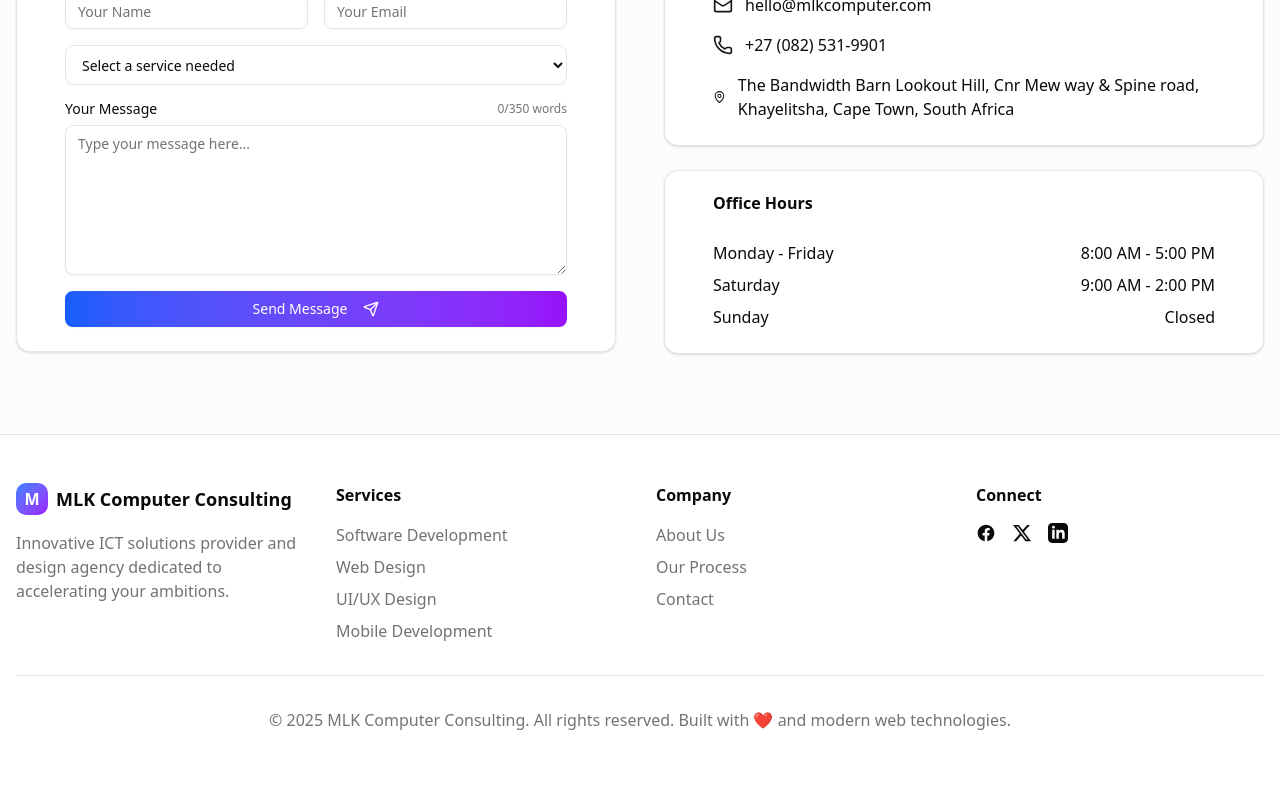
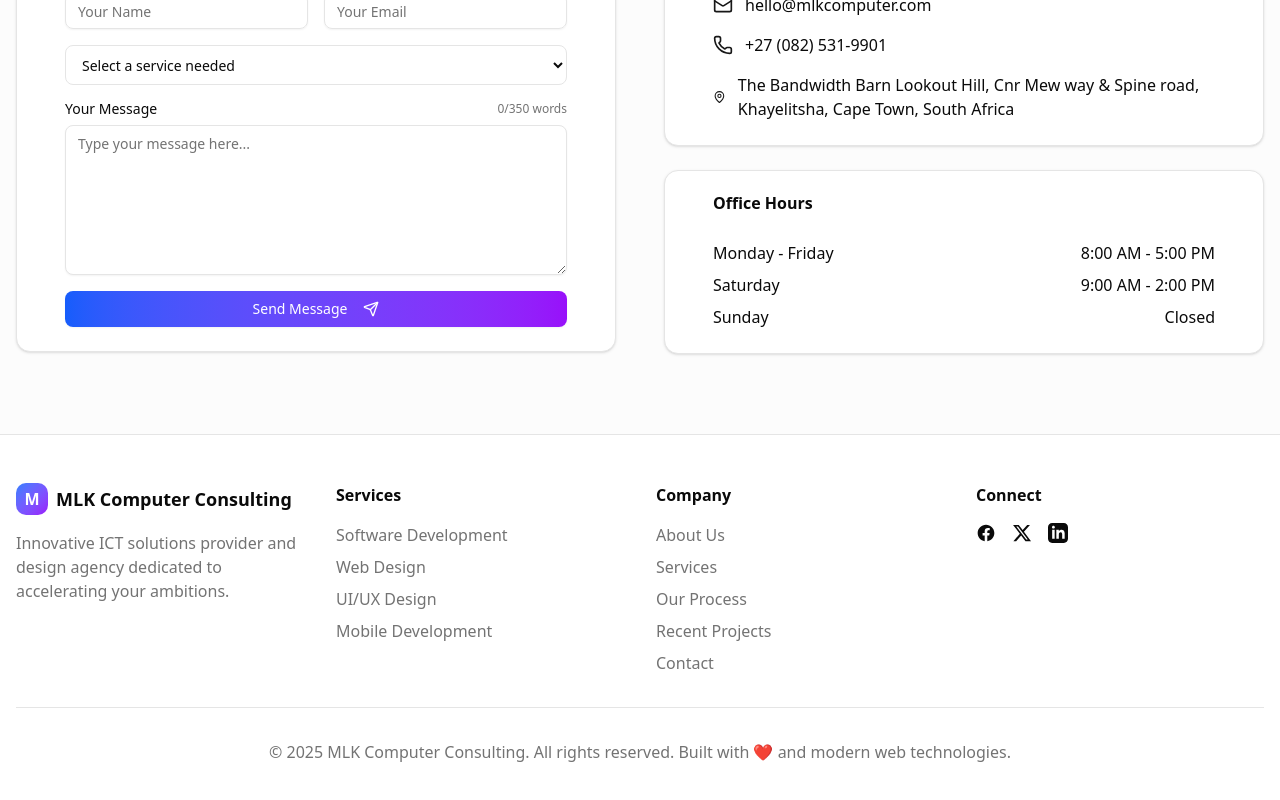
Before and after one commit to ZolileN/mlkcomputerconsulting, a React (Vite) app: page / in a window 1280 px wide. Shown: the part 5550-6350 px from the top of the page. Built offline with nearby package versions, Linux system fonts and the light colour scheme.

Commit message:
linked the footer to each section

```diff
--- a/src/App.jsx
+++ b/src/App.jsx
@@ -1115,9 +1115,66 @@ function App() {
             <div>
               <h4 className="font-semibold mb-4">Company</h4>
               <ul className="space-y-2 text-muted-foreground">
-                <li>About Us</li>
-                <li>Our Process</li>
-                <li>Contact</li>
+                <li>
+                  <a
+                    href="#about"
+                    onClick={(e) => {
+                      e.preventDefault();
+                      scrollToSection('about');
+                    }}
+                    className="hover:text-primary transition-colors cursor-pointer"
+                  >
+                    About Us
+                  </a>
+                </li>
+                <li>
+                  <a
+                    href="#services"
+                    onClick={(e) => {
+                      e.preventDefault();
+                      scrollToSection('services');
+                    }}
+                    className="hover:text-primary transition-colors cursor-pointer"
+                  >
+                    Services
+                  </a>
+                </li>
+                <li>
+                  <a
+                    href="#process"
+                    onClick={(e) => {
+                      e.preventDefault();
+                      scrollToSection('process');
+                    }}
+                    className="hover:text-primary transition-colors cursor-pointer"
+                  >
+                    Our Process
+                  </a>
+                </li>
+                <li>
+                  <a
+                    href="#work"
+                    onClick={(e) => {
+                      e.preventDefault();
+                      scrollToSection('work');
+                    }}
+                    className="hover:text-primary transition-colors cursor-pointer"
+                  >
+                    Recent Projects
+                  </a>
+                </li>
+                <li>
+                  <a
+                    href="#contact"
+                    onClick={(e) => {
+                      e.preventDefault();
+                      scrollToSection('contact');
+                    }}
+                    className="hover:text-primary transition-colors cursor-pointer"
+                  >
+                    Contact
+                  </a>
+                </li>
               </ul>
             </div>
 
```
